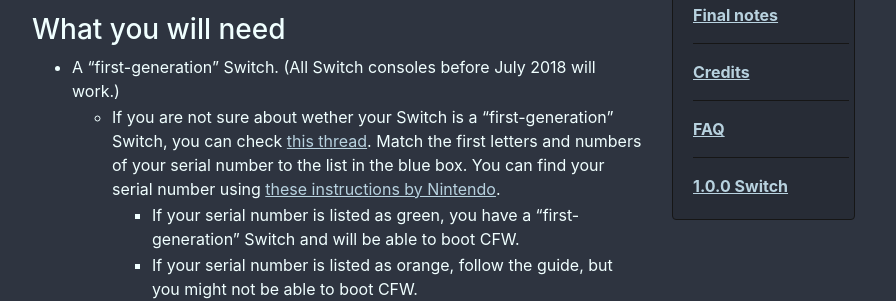
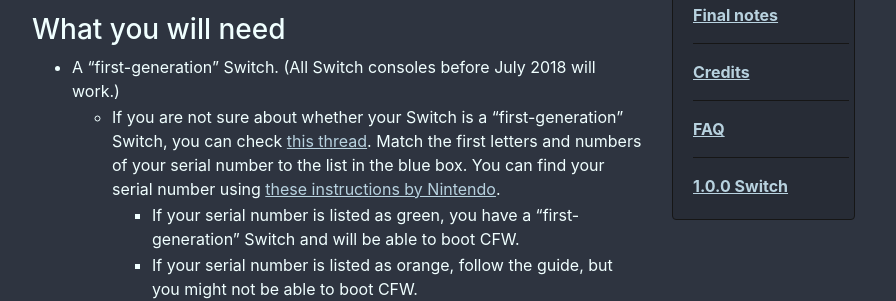
Before and after one commit to noirscape/SwitchGuideOLD, a Jekyll site: the page built from index.md, in a window 1280 px wide. Shown: the part 910-1211 px from the top of the page, without its empty margins (303-1199 px from the left). Built offline with Jekyll 4.4.1, drawn with Linux system fonts in a browser that asks for light colours.

Commit message:
Typo fix.

```diff
--- a/index.md
+++ b/index.md
@@ -22,7 +22,7 @@
 ### What you will need
 
 - A "first-generation" Switch. (All Switch consoles before July 2018 will work.)
-    - If you are not sure about wether your Switch is a "first-generation" Switch, you can check [this thread](https://gbatemp.net/threads/switch-informations-by-serial-number.481215/). Match the first letters and numbers of your serial number to the list in the blue box. You can find your serial number using [these instructions by Nintendo](https://www.nintendo.com.au/how-to-find-the-serial-number-of-your-console).
+    - If you are not sure about whether your Switch is a "first-generation" Switch, you can check [this thread](https://gbatemp.net/threads/switch-informations-by-serial-number.481215/). Match the first letters and numbers of your serial number to the list in the blue box. You can find your serial number using [these instructions by Nintendo](https://www.nintendo.com.au/how-to-find-the-serial-number-of-your-console).
         - If your serial number is listed as green, you have a "first-generation" Switch and will be able to boot CFW.
         - If your serial number is listed as orange, follow the guide, but you might not be able to boot CFW.
         - If your serial number is listed as red, your Switch is patched and you will not be able to boot CFW.
```
